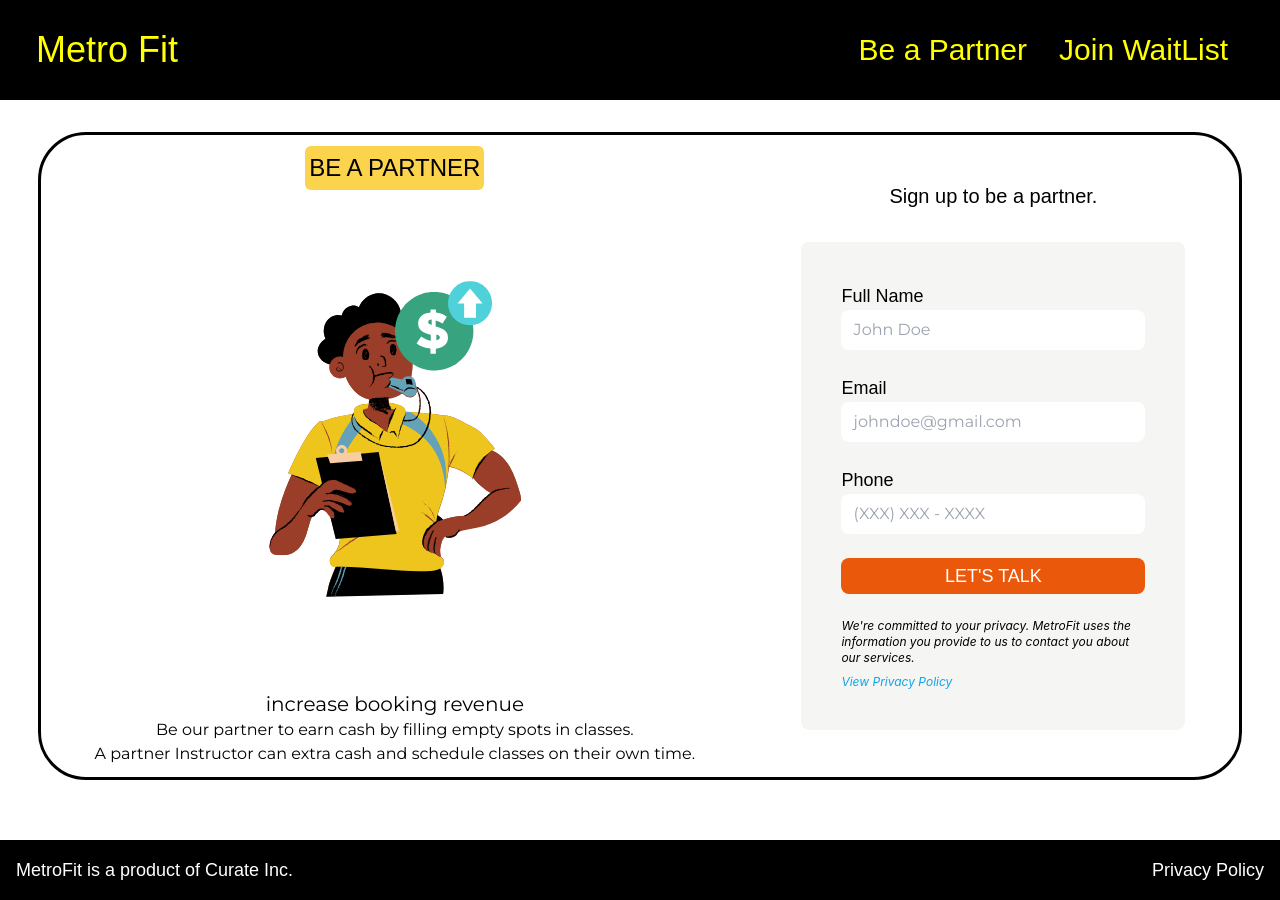
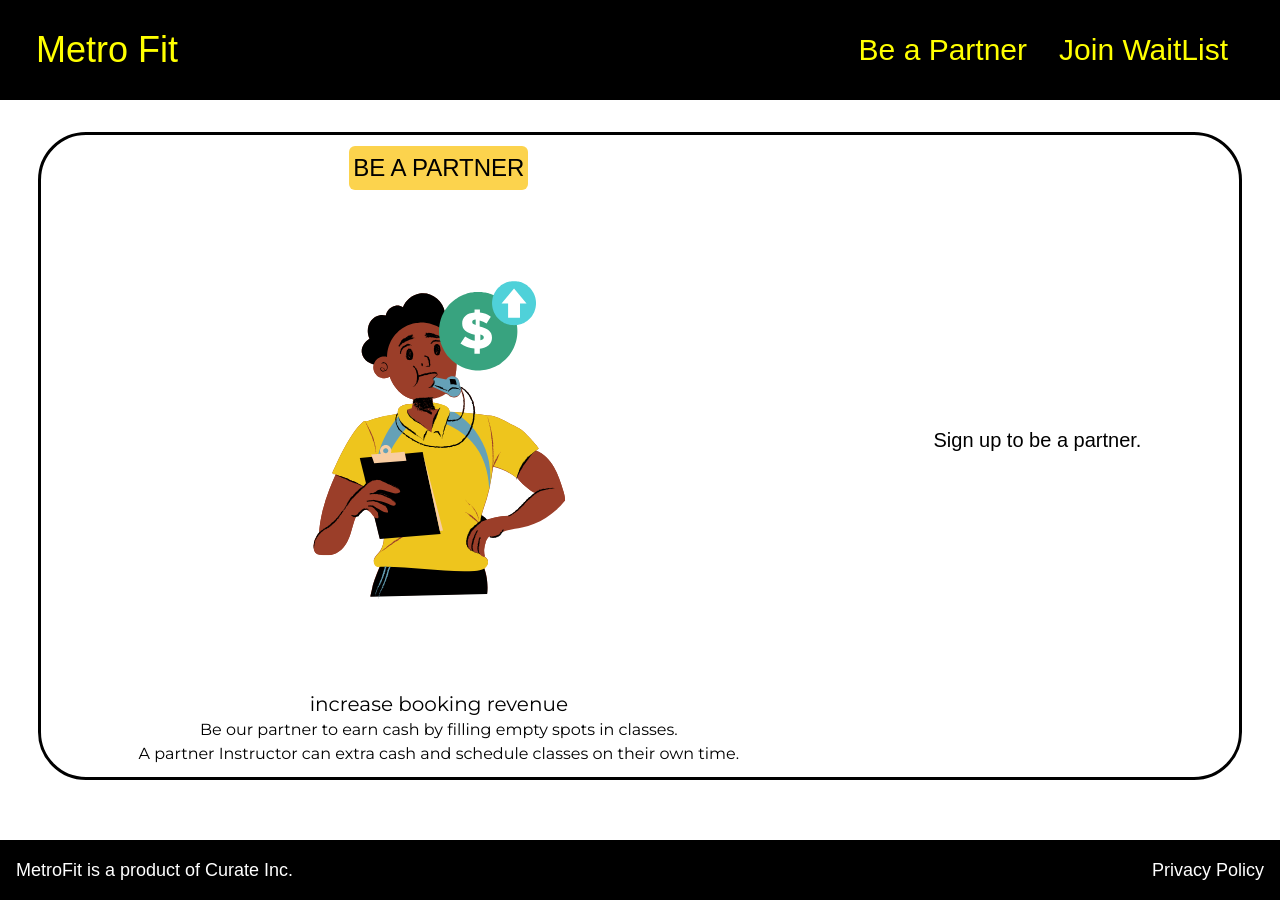
Before and after one commit to sweetmangoes/landing-page, a Next.js app in the folder metrofit-landing/: page /partner in a window 1280 px wide. Built offline with nearby package versions, Linux system fonts and the light colour scheme; a web font is replaced by a local one.

Commit message:
switch naming convention for google form

```diff
--- a/metrofit-landing/components/Form.js
+++ b/metrofit-landing/components/WaitlistForm.js
@@ -1,7 +1,7 @@
 import { useState } from 'react';
 import Link from "next/link";
 
-export default function Form() {
+export default function WaitlistForm() {
 
   const [first, setFirst] = useState('');
   const [last, setLast] = useState('');
--- a/metrofit-landing/pages/index.js
+++ b/metrofit-landing/pages/index.js
@@ -1,6 +1,5 @@
 import Head from 'next/head'
 import styles from '../styles/Home.module.css'
-import Form from '../components/Form'
 import Hero from '../components/Hero'
 import Mission from '../components/Mission'
 import Partner from '../components/Partner'
--- a/metrofit-landing/pages/partner/index.js
+++ b/metrofit-landing/pages/partner/index.js
@@ -1,4 +1,4 @@
-import Form from "../../components/Form"
+// import Form from "../../components/Form"
 
 export default function Partner(){
   return(
@@ -28,7 +28,7 @@ export default function Partner(){
             <h1 className="text-black font-monomaniac text-xl text-center text-[2.5rem] pb-8">
               Sign up to be a partner.
             </h1>
-            <Form />
+            {/* <Form /> */}
           </div>
         </div>
       </div>
--- a/metrofit-landing/pages/waitlist/index.js
+++ b/metrofit-landing/pages/waitlist/index.js
@@ -1,4 +1,4 @@
-import Form from "../../components/Form"
+import WaitlistForm from "../../components/WaitlistForm"
 
 export default function Waitlist (){
   return(
@@ -26,7 +26,7 @@ export default function Waitlist (){
               <h1 className="text-white font-monomaniac text-xl text-center text-[2.5rem] pb-8">
                 Join the Waitlist.
               </h1>
-              <Form />
+              <WaitlistForm />
             </div>
           </div>
         </div>
```
